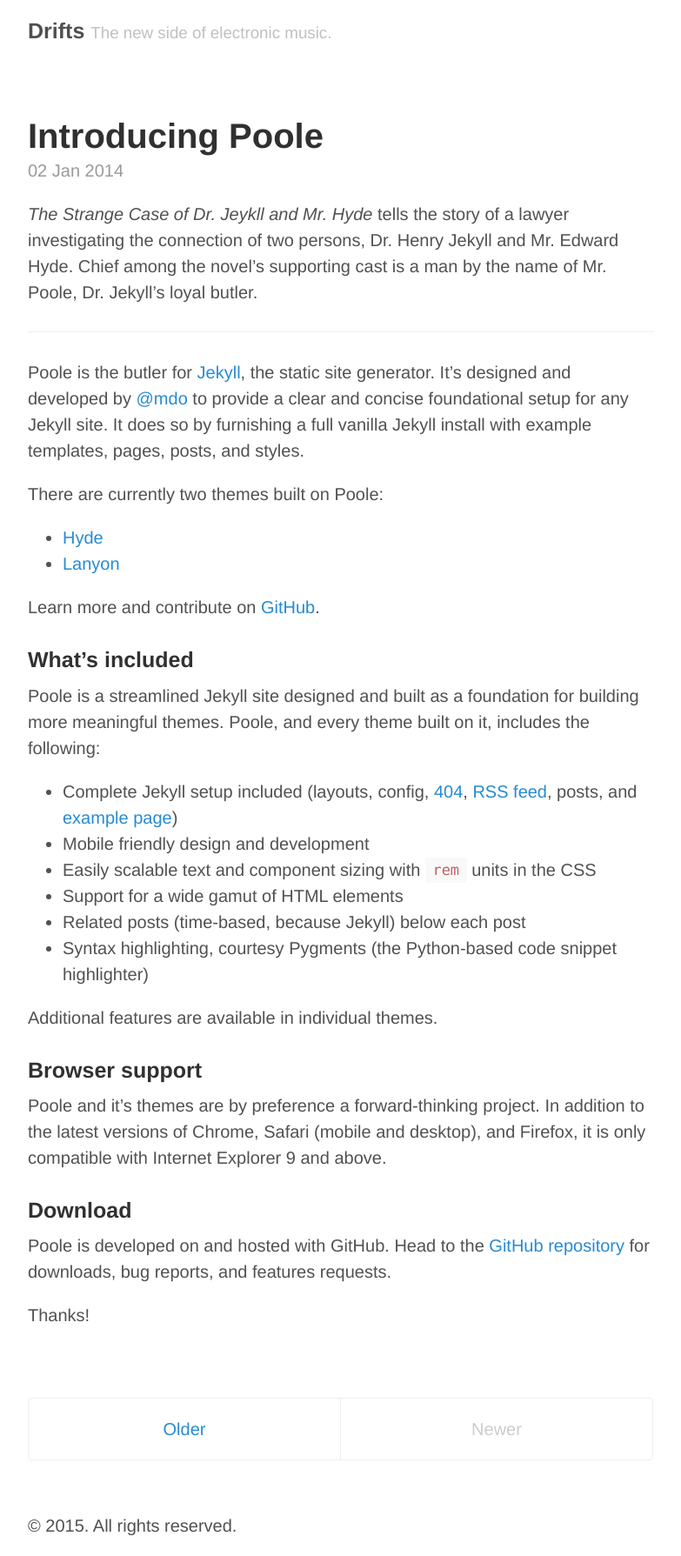
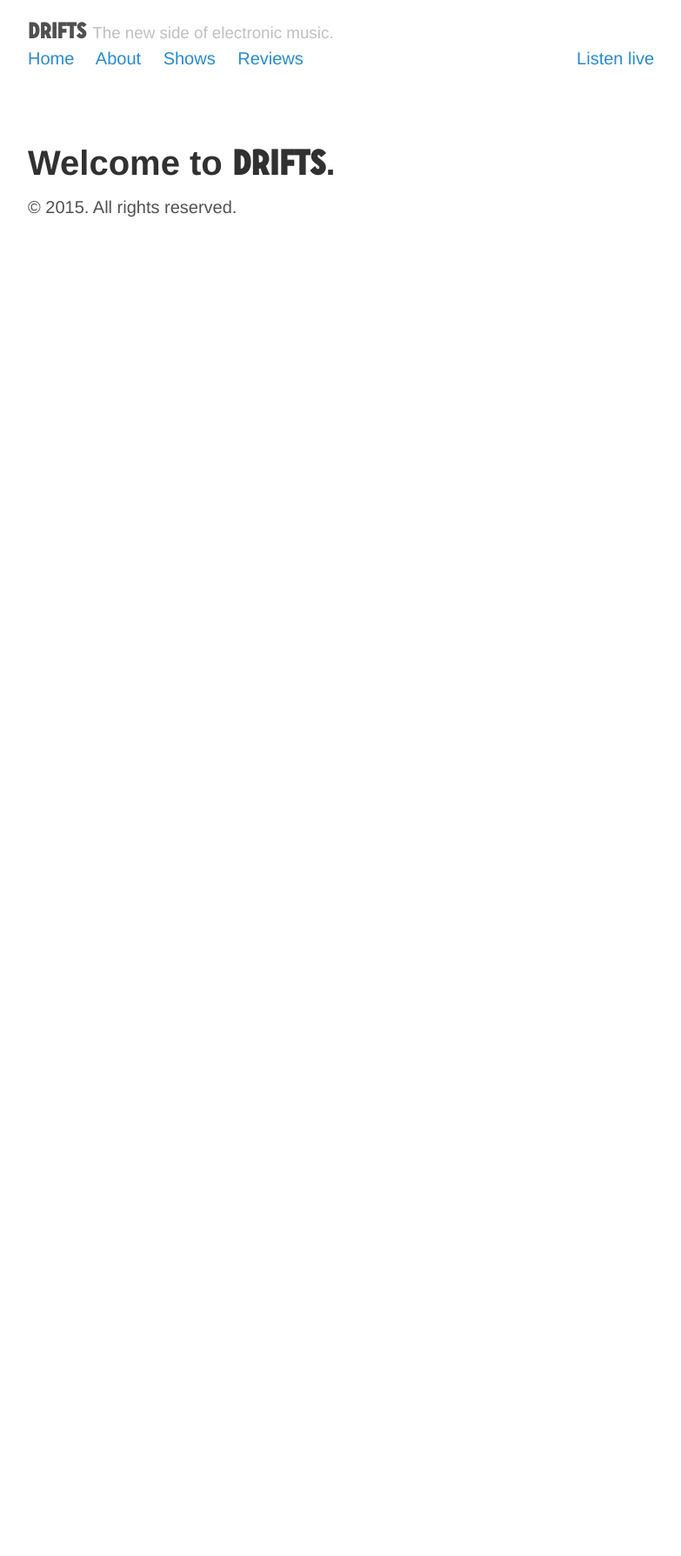
Before and after one commit to wonaldson/drifts.fm, a Jekyll site: the page built from index.html, in a window 1280 px wide. Shown: the whole page at 87% size, without its empty margins (248-1031 px from the left). Built offline with Jekyll 4.4.1, drawn with Linux system fonts in a browser that asks for light colours; some web fonts are replaced; Markdown is read by kramdown in place of the engine named in the settings; the list of posts is cut into pages by our own code; after the commit the page ends 900 px from its top, so only the background shows below that.

Commit message:
initial commits

```diff
--- a/_config.yml
+++ b/_config.yml
@@ -26,3 +26,7 @@
 
 collections:
 - shows
+
+fg-color: "#FFFFFF"
+bg-color: "#000000"
+link-color: "#FF0000"
--- a/_includes/head.html
+++ b/_includes/head.html
@@ -14,8 +14,26 @@
   </title>
 
   <!-- CSS -->
-  <link rel="stylesheet" href="/public/css/poole.css">
+  <link rel="stylesheet" href="/public/css/drifts.css">
   <link rel="stylesheet" href="/public/css/syntax.css">
+  <link rel="stylesheet" href="/public/css/Carrosserie.css">
+
+  <!-- Custom colors -->
+  <style>
+	  body {
+		  {% if page.bg-color %}
+		  background-color: {{ page.bg-color }} !important;
+		  {% endif %}{% if page.fg-color %}
+		  color: {{ page.fg-color }} !important;
+		  {% endif %}
+	  }
+	  a {
+		  {% if page.link-color %}
+		  color: {{ page.link-color }} !important;
+		  {% endif %}
+	  }
+	</style>
+
 
   <!-- Icons -->
   <link rel="apple-touch-icon-precomposed" sizes="144x144" href="/public/apple-touch-icon-144-precomposed.png">
--- /dev/null
+++ b/_includes/masthead.html
@@ -0,0 +1,14 @@
+			<div class="masthead">
+        <h3 class="masthead-title">
+          <a href="/" title="Home" class="drifts-logo">{{ site.title }}</a>
+          <small>{{ site.tagline }}</small>
+        </h3>
+        <nav class="masthead-nav">
+	        <a href="/">Home</a>
+	        <a href="/about/">About</a>
+	        <a href="/shows/">Shows</a>
+	        <a href="/posts/">Reviews</a>
+	        <a href="/listen/">Listen live</a>
+        </nav>
+
+      </div>
--- a/_layouts/default.html
+++ b/_layouts/default.html
@@ -6,12 +6,7 @@
   <body>
 
     <div class="container content">
-      <div class="masthead">
-        <h3 class="masthead-title">
-          <a href="/" title="Home">{{ site.title }}</a>
-          <small>{{ site.tagline }}</small>
-        </h3>
-      </div>
+      {% include masthead.html %}
 
       {{ content }}
 
--- a/atom.xml
+++ b/atom.xml
@@ -1,5 +1,5 @@
 ---
-layout: nil
+layout: null
 ---
 
 <?xml version="1.0" encoding="utf-8"?>
--- a/index.html
+++ b/index.html
@@ -3,8 +3,18 @@
 title: Home
 ---
 
+<h1>Welcome to <span class="drifts-logo">Drifts</span>.</h1>
+
+
+
+
+
+
+
+
+{% comment %}
 <div class="posts">
-  {% for post in paginator.posts %}
+  {% for post in pagination.posts %}
   <div class="post">
     <h1 class="post-title">
       <a href="{{ post.url }}">
@@ -35,3 +45,4 @@
     <span class="pagination-item newer">Newer</span>
   {% endif %}
 </div>
+{% endcomment %}
--- /dev/null
+++ b/public/css/Carrosserie.css
@@ -0,0 +1,27 @@
+/**
+ * @license
+ * MyFonts Webfont Build ID 2959194, 2015-01-24T19:46:53-0500
+ *
+ * The fonts listed in this notice are subject to the End User License
+ * Agreement(s) entered into by the website owner. All other parties are
+ * explicitly restricted from using the Licensed Webfonts(s).
+ *
+ * You may obtain a valid license at the URLs below.
+ *
+ * Webfont: Carrosserie-Bold by Letterwerk
+ * URL: http://www.myfonts.com/fonts/letterwerk/carrosserie/bold/
+ * Copyright: Copyright (c) 2010 by Fabian Widmer. All rights reserved.
+ * Licensed pageviews: 20,000
+ *
+ *
+ * License: http://www.myfonts.com/viewlicense?type=web&buildid=2959194
+ *
+ * © 2015 MyFonts Inc
+*/
+
+
+/* @import must be at top of file, otherwise CSS will not work */
+@import url("//hello.myfonts.net/count/2d275a");
+
+
+@font-face {font-family: 'Carrosserie-Bold';src: url('webfonts/2D275A_0_0.eot');src: url('webfonts/2D275A_0_0.eot?#iefix') format('embedded-opentype'),url('webfonts/2D275A_0_0.woff2') format('woff2'),url('webfonts/2D275A_0_0.woff') format('woff'),url('webfonts/2D275A_0_0.ttf') format('truetype'),url('webfonts/2D275A_0_0.svg#wf') format('svg');}
--- /dev/null
+++ b/public/css/drifts.css
@@ -0,0 +1,419 @@
+/* Modified from
+ *                        ___
+ *                       /\_ \
+ *  _____     ___     ___\//\ \      __
+ * /\ '__`\  / __`\  / __`\\ \ \   /'__`\
+ * \ \ \_\ \/\ \_\ \/\ \_\ \\_\ \_/\  __/
+ *  \ \ ,__/\ \____/\ \____//\____\ \____\
+ *   \ \ \/  \/___/  \/___/ \/____/\/____/
+ *    \ \_\
+ *     \/_/
+ *
+ * Designed, built, and released under MIT license by @mdo. Learn more at
+ * https://github.com/poole/poole.
+ *
+ * With modifications by William Donaldson
+ *
+ */
+
+
+/*
+ * Contents
+ *
+ * Body resets
+ * Custom type
+ * Messages
+ * Container
+ * Masthead
+ * Posts and pages
+ * Pagination
+ * Reverse layout
+ * Themes
+ */
+
+
+/*
+ * Body resets
+ *
+ * Update the foundational and global aspects of the page.
+ */
+
+* {
+  -webkit-box-sizing: border-box;
+     -moz-box-sizing: border-box;
+          box-sizing: border-box;
+}
+
+html,
+body {
+  margin: 0;
+  padding: 0;
+}
+
+html {
+  font-family: "telefon", "Helvetica Neue", Helvetica, Arial, sans-serif;
+  font-size: 16px;
+  line-height: 1.5;
+}
+@media (min-width: 38rem) {
+  html {
+    font-size: 20px;
+  }
+}
+
+body {
+  color: #515151;
+  background-color: #fff;
+  -webkit-text-size-adjust: 100%;
+      -ms-text-size-adjust: 100%;
+}
+
+.drifts-logo {
+	font-family: "Carrosserie-Bold";
+}
+
+/* No `:visited` state is required by default (browsers will use `a`) */
+a {
+  color: #268bd2;
+  text-decoration: none;
+}
+/* `:focus` is linked to `:hover` for basic accessibility */
+a:hover,
+a:focus {
+  text-decoration: underline;
+}
+
+/* Headings */
+h1, h2, h3, h4, h5, h6 {
+  margin-bottom: .5rem;
+  font-weight: bold;
+  line-height: 1.25;
+  color: #313131;
+  text-rendering: optimizeLegibility;
+}
+h1 {
+  font-size: 2rem;
+}
+h2 {
+  margin-top: 1rem;
+  font-size: 1.5rem;
+}
+h3 {
+  margin-top: 1.5rem;
+  font-size: 1.25rem;
+}
+h4, h5, h6 {
+  margin-top: 1rem;
+  font-size: 1rem;
+}
+
+/* Body text */
+p {
+  margin-top: 0;
+  margin-bottom: 1rem;
+}
+
+strong {
+  color: #303030;
+}
+
+
+/* Nav */
+
+nav.masthead-nav a {
+	padding-right: 1rem;
+}
+
+nav.masthead-nav a:last-child {
+	float: right;
+	padding-right: 0;
+}
+/* Lists */
+ul, ol, dl {
+  margin-top: 0;
+  margin-bottom: 1rem;
+}
+
+dt {
+  font-weight: bold;
+}
+dd {
+  margin-bottom: .5rem;
+}
+
+/* Misc */
+hr {
+  position: relative;
+  margin: 1.5rem 0;
+  border: 0;
+  border-top: 1px solid #eee;
+  border-bottom: 1px solid #fff;
+}
+
+abbr {
+  font-size: 85%;
+  font-weight: bold;
+  color: #555;
+  text-transform: uppercase;
+}
+abbr[title] {
+  cursor: help;
+  border-bottom: 1px dotted #e5e5e5;
+}
+
+/* Code */
+code,
+pre {
+  font-family: Menlo, Monaco, "Courier New", monospace;
+}
+code {
+  padding: .25em .5em;
+  font-size: 85%;
+  color: #bf616a;
+  background-color: #f9f9f9;
+  border-radius: 3px;
+}
+pre {
+  display: block;
+  margin-top: 0;
+  margin-bottom: 1rem;
+  padding: 1rem;
+  font-size: .8rem;
+  line-height: 1.4;
+  white-space: pre;
+  white-space: pre-wrap;
+  word-break: break-all;
+  word-wrap: break-word;
+  background-color: #f9f9f9;
+}
+pre code {
+  padding: 0;
+  font-size: 100%;
+  color: inherit;
+  background-color: transparent;
+}
+.highlight {
+  margin-bottom: 1rem;
+  border-radius: 4px;
+}
+.highlight pre {
+  margin-bottom: 0;
+}
+
+/* Quotes */
+blockquote {
+  padding: .5rem 1rem;
+  margin: .8rem 0;
+  color: #7a7a7a;
+  border-left: .25rem solid #e5e5e5;
+}
+blockquote p:last-child {
+  margin-bottom: 0;
+}
+@media (min-width: 30rem) {
+  blockquote {
+    padding-right: 5rem;
+    padding-left: 1.25rem;
+  }
+}
+
+img {
+  display: block;
+  margin: 0 0 1rem;
+  border-radius: 5px;
+}
+
+/* Tables */
+table {
+  margin-bottom: 1rem;
+  width: 100%;
+  border: 1px solid #e5e5e5;
+  border-collapse: collapse;
+}
+td,
+th {
+  padding: .25rem .5rem;
+  border: 1px solid #e5e5e5;
+}
+tbody tr:nth-child(odd) td,
+tbody tr:nth-child(odd) th {
+  background-color: #f9f9f9;
+}
+
+
+/*
+ * Custom type
+ *
+ * Extend paragraphs with `.lead` for larger introductory text.
+ */
+
+.lead {
+  font-size: 1.25rem;
+  font-weight: 300;
+}
+
+
+/*
+ * Messages
+ *
+ * Show alert messages to users. You may add it to single elements like a `<p>`,
+ * or to a parent if there are multiple elements to show.
+ */
+
+.message {
+  margin-bottom: 1rem;
+  padding: 1rem;
+  color: #717171;
+  background-color: #f9f9f9;
+}
+
+
+/*
+ * Container
+ *
+ * Center the page content.
+ */
+
+.container {
+  max-width: 38rem;
+  padding-left:  1rem;
+  padding-right: 1rem;
+  margin-left:  auto;
+  margin-right: auto;
+}
+
+
+/*
+ * Masthead
+ *
+ * Super small header above the content for site name and short description.
+ */
+
+.masthead {
+  padding-top:    1rem;
+  padding-bottom: 1rem;
+  margin-bottom: 3rem;
+}
+.masthead-title {
+  margin-top: 0;
+  margin-bottom: 0;
+  color: #505050;
+}
+.masthead-title a {
+  color: #505050;
+}
+.masthead-title small {
+  font-size: 75%;
+  font-weight: 400;
+  color: #c0c0c0;
+  letter-spacing: 0;
+}
+
+
+/*
+ * Posts and pages
+ *
+ * Each post is wrapped in `.post` and is used on default and post layouts. Each
+ * page is wrapped in `.page` and is only used on the page layout.
+ */
+
+.page,
+.post {
+  margin-bottom: 4em;
+}
+
+/* Blog post or page title */
+.page-title,
+.post-title,
+.post-title a {
+  color: #303030;
+}
+.page-title,
+.post-title {
+  margin-top: 0;
+}
+
+/* Meta data line below post title */
+.post-date {
+  display: block;
+  margin-top: -.5rem;
+  margin-bottom: 1rem;
+  color: #9a9a9a;
+}
+
+/* Related posts */
+.related {
+  padding-top: 2rem;
+  padding-bottom: 2rem;
+  border-top: 1px solid #eee;
+}
+.related-posts {
+  padding-left: 0;
+  list-style: none;
+}
+.related-posts h3 {
+  margin-top: 0;
+}
+.related-posts li small {
+  font-size: 75%;
+  color: #999;
+}
+.related-posts li a:hover {
+  color: #268bd2;
+  text-decoration: none;
+}
+.related-posts li a:hover small {
+  color: inherit;
+}
+
+
+/*
+ * Pagination
+ *
+ * Super lightweight (HTML-wise) blog pagination. `span`s are provide for when
+ * there are no more previous or next posts to show.
+ */
+
+.pagination {
+  overflow: hidden; /* clearfix */
+  margin-left: -1rem;
+  margin-right: -1rem;
+  font-family: "Telefon", Helvetica, Arial, sans-serif;
+  color: #ccc;
+  text-align: center;
+}
+
+/* Pagination items can be `span`s or `a`s */
+.pagination-item {
+  display: block;
+  padding: 1rem;
+  border: 1px solid #eee;
+}
+.pagination-item:first-child {
+  margin-bottom: -1px;
+}
+
+/* Only provide a hover state for linked pagination items */
+a.pagination-item:hover {
+  background-color: #f5f5f5;
+}
+
+@media (min-width: 30rem) {
+  .pagination {
+    margin: 3rem 0;
+  }
+  .pagination-item {
+    float: left;
+    width: 50%;
+  }
+  .pagination-item:first-child {
+    margin-bottom: 0;
+    border-top-left-radius:    4px;
+    border-bottom-left-radius: 4px;
+  }
+  .pagination-item:last-child {
+    margin-left: -1px;
+    border-top-right-radius:    4px;
+    border-bottom-right-radius: 4px;
+  }
+}
```
Also changed, not shown: other parts of _includes/head.html (+4 -0 lines), _layouts/show.html (added, +10 -0 lines), _posts/2014-01-01-example-content.md (+1 -0 lines), public/carrosserie-webfont.js (added, +20 -0 lines), public/css/webfonts/svg_test.html (added, +46 -0 lines), public/css/webfonts/2D275A_0_0.svg (added), public/css/webfonts/2D275A_0_0.ttf (added), public/css/webfonts/2D275A_0_0.woff (added), public/css/webfonts/2D275A_0_0.woff2 (added), 1 other file.
